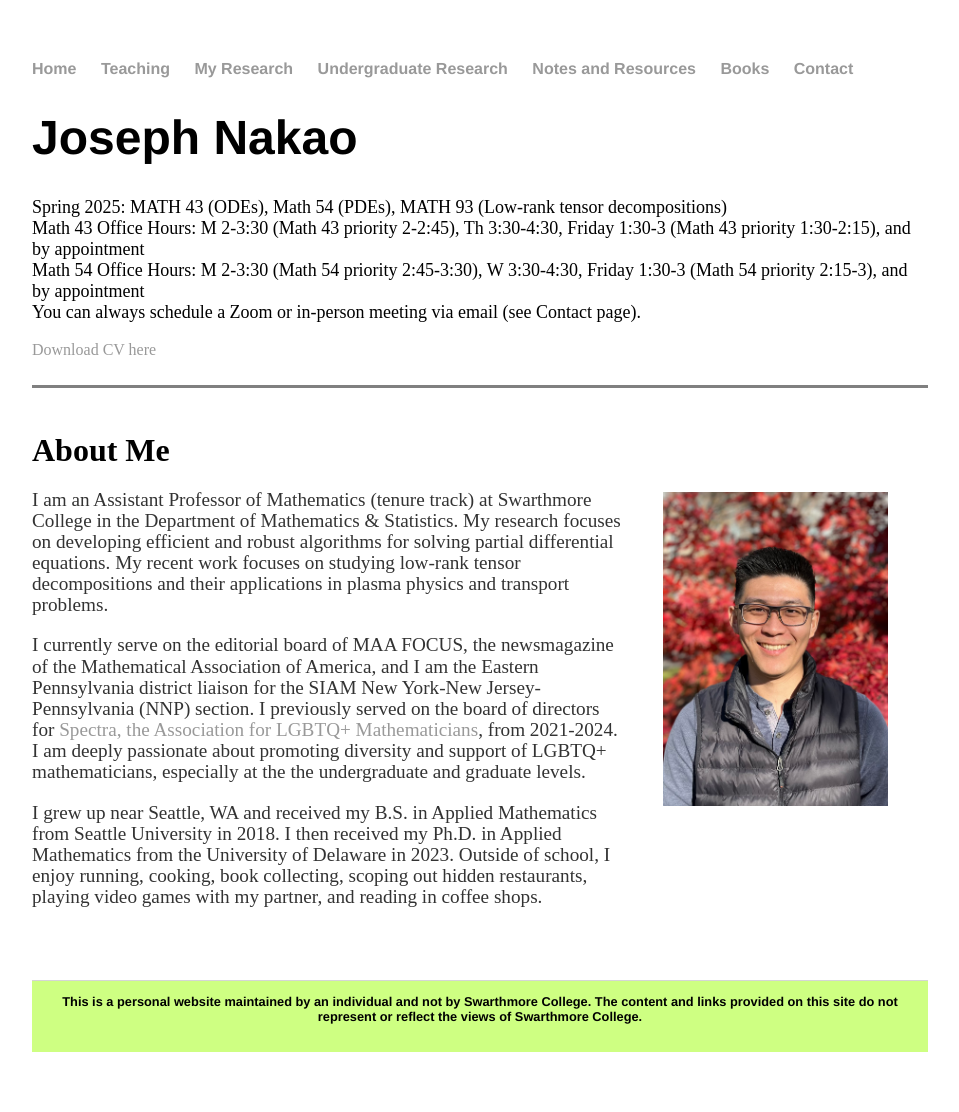
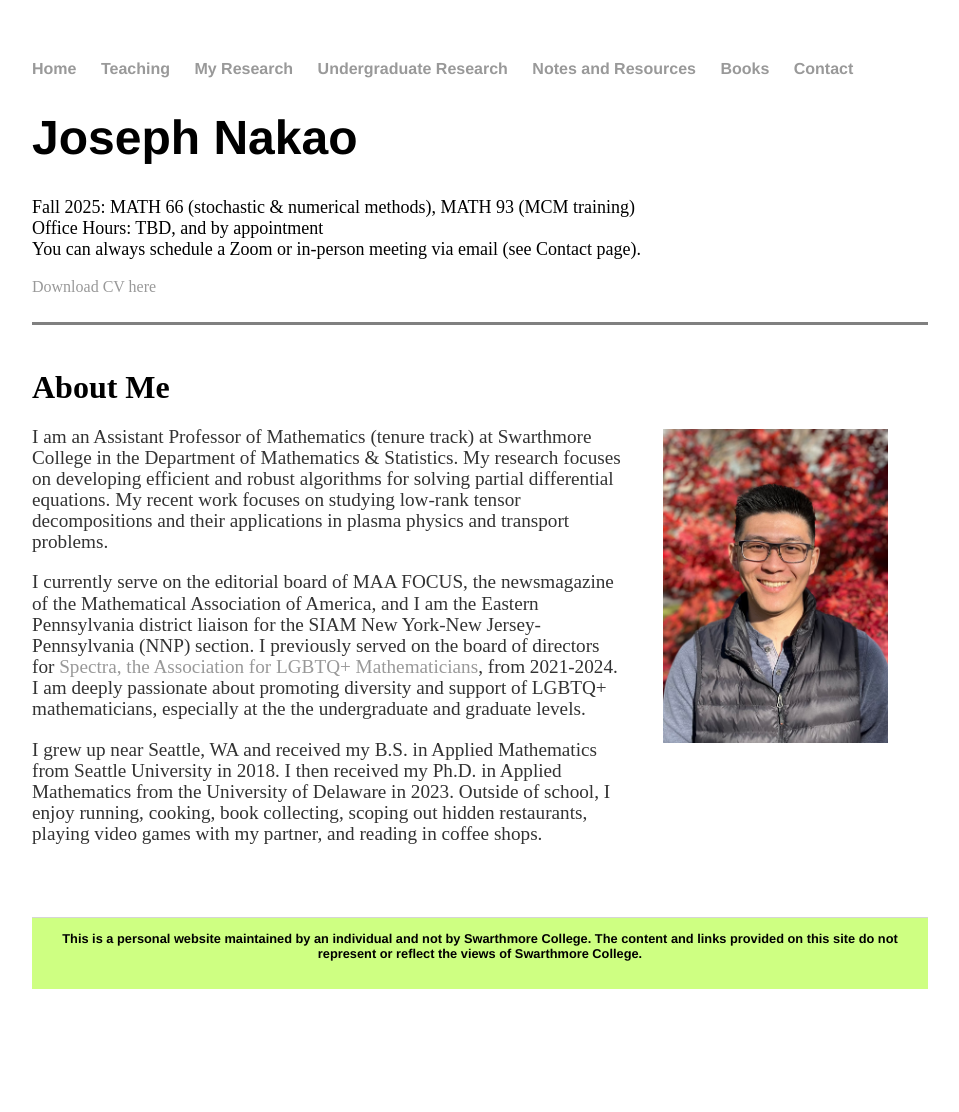
Before and after one commit to jhknakao/jhknakao.github.io, a Jekyll site: the page built from index.html, in a window 1280 px wide. Shown: the whole page, without its empty margins (160-1119 px from the left). Built offline with Jekyll 4.4.1, drawn with Linux system fonts in a browser that asks for light colours; after the commit the page ends 1049 px from its top, so only the background shows below that.

Commit message:
Update index.html

```diff
--- a/index.html
+++ b/index.html
@@ -4,11 +4,9 @@ title: Joseph Nakao's Homepage
 ---
 <div class="blurb">
 	<h1>Joseph Nakao</h1>
-	<font size="4">Spring 2025: MATH 43 (ODEs), Math 54 (PDEs), MATH 93 (Low-rank tensor decompositions)</font>
+	<font size="4">Fall 2025: MATH 66 (stochastic & numerical methods), MATH 93 (MCM training)</font>
 	<br>
-	<font size="4">Math 43 Office Hours: M 2-3:30 (Math 43 priority 2-2:45), Th 3:30-4:30, Friday 1:30-3 (Math 43 priority 1:30-2:15), and by appointment</font>
-	<br>
-	<font size="4">Math 54 Office Hours: M 2-3:30 (Math 54 priority 2:45-3:30), W 3:30-4:30, Friday 1:30-3 (Math 54 priority 2:15-3), and by appointment</font>
+	<font size="4">Office Hours: TBD, and by appointment</font>
 	<br>
 	<font size="4">You can always schedule a Zoom or in-person meeting via email (see Contact page).</font>
 	<br>
```
